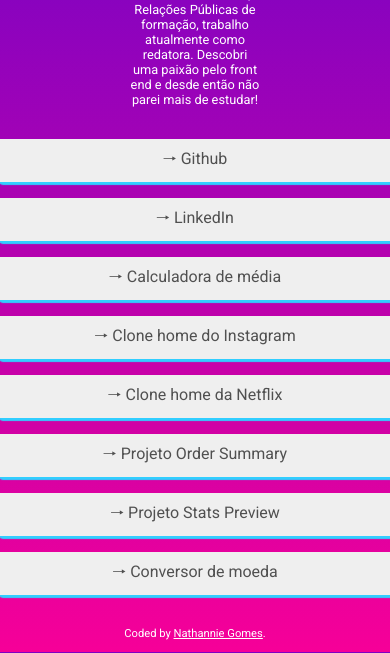
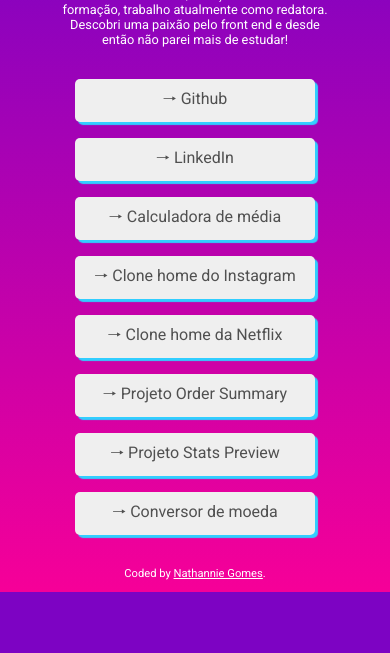
Before and after one commit to nathannieg/linktree-clone, a plain HTML site: page index.html in a window 390 px wide. Shown: the part 191-844 px from the top of the page. Drawn offline with Linux system fonts and the light colour scheme.

Commit message:
mobile version

```diff
--- a/style.css
+++ b/style.css
@@ -93,7 +93,7 @@ a {
 }
 
 .profile-description {
-  width: 40%;
+  width: 60%;
   font-size: 0.8rem;
   margin: 0;
 }
@@ -169,3 +169,15 @@ a {
   color: var(--text);
   text-decoration-line: underline;
 }
+
+/* >>>>>>>>>>>>>>>>>>> MOBILE VERSION */
+
+@media (max-width: 650px) {
+  .profile-description {
+    width: 80%;
+  }
+
+  .button {
+    width: 15rem;
+  }
+}
```
